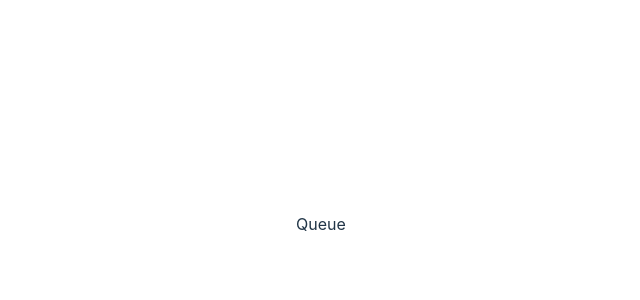
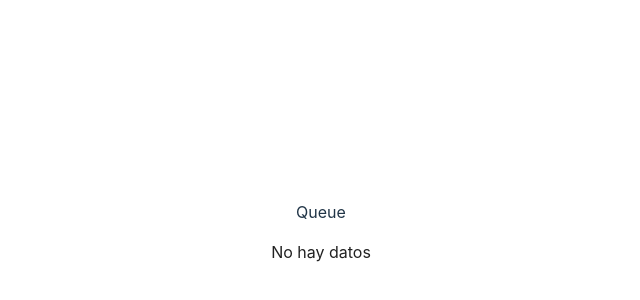
Before and after one commit to juan-acl/queue-stack-simulator, a React (Vite) app: page /queue in a window 1280 px wide. Shown: the part 176-476 px from the top of the page, without its empty margins (319-959 px from the left). Built offline with nearby package versions, Linux system fonts and the light colour scheme.

Commit message:
Class queue

```diff
--- a/farm.config.ts
+++ b/farm.config.ts
@@ -8,6 +8,7 @@ export default defineConfig({
     resolve: {
       alias: {
         components: path.resolve(root, "components"),
+        src: path.resolve(root),
       }
     }
   },
--- a/package.json
+++ b/package.json
@@ -12,6 +12,7 @@
     "@types/node": "^20.14.9",
     "path": "^0.12.7",
     "react": "18",
+    "react-data-table-component": "^7.6.2",
     "react-dom": "18",
     "react-router-dom": "^6.24.1"
   },
--- /dev/null
+++ b/src/columns/index.tsx
@@ -0,0 +1,36 @@
+
+export interface RowData {
+    id: string;
+    name: string;
+    lastname: string;
+    date: string;
+    status: string;
+    actions: any;
+}
+
+export const columns = [
+    {
+        name: 'Id',
+        selector: (row: RowData) => row.id,
+    },
+    {
+        name: 'Nombre',
+        selector: (row: RowData) => row.name,
+    },
+    {
+        name: 'Apellido',
+        selector: (row: RowData) => row.lastname,
+    },
+    {
+        name: 'Fecha',
+        selector: (row: RowData) => row.date,
+    },
+    {
+        name: 'Estado',
+        selector: (row: RowData) => row.status,
+    },
+    {
+        name: 'Acciones',
+        selector: (row: RowData) => row.actions,
+    },
+]
--- a/src/components/HomeSelectOption/homeSelectOption.scss
+++ b/src/components/HomeSelectOption/homeSelectOption.scss
@@ -6,3 +6,7 @@
     margin-top: 20px;
     margin-bottom: 20px;
 }
+
+.option {
+    color: #ccc
+}
--- a/src/components/HomeSelectOption/index.tsx
+++ b/src/components/HomeSelectOption/index.tsx
@@ -1,15 +1,12 @@
 import React from "react";
+import { Link } from "react-router-dom";
 import "./homeSelectOption.scss"
 
 export const HomeSelectOption: React.FC = () => {
     return (
         <div className="container_options">
-            <button className="option">
-                <span>Simulator Queue</span>
-            </button>
-            <button className="option">
-                <span>Simulator Stack</span>
-            </button>
+            <Link className="option" to={"/queue"}> Simulator Queue</Link>
+            <Link className="option" to={"/queue"}> Simulator Stack</Link>
         </div>
     )
 }
--- a/src/components/Queue/index.tsx
+++ b/src/components/Queue/index.tsx
@@ -1,9 +1,33 @@
+import { Table } from "components/table";
 import React from "react";
+import { columns } from "src/columns"
+import { Queue as QueueClass } from "./queueClass";
 
 export const Queue: React.FC = () => {
+
+    const queue = new QueueClass();
+
+    const enqueue = <T,>(data: T) => {
+        queue.enqueue(data)
+    }
+
+    const dequeue = () => {
+        queue.dequeue;
+    }
+
+    const sizeQueue = () => {
+        queue.size
+    }
+
     return (
         <div>
             <p>Queue</p>
+            <Table
+                columns={columns}
+                data={queue.data}
+                dequeue={dequeue}
+                enqueue={enqueue}
+            />
         </div>
     );
 }
--- /dev/null
+++ b/src/components/Queue/queueClass.ts
@@ -0,0 +1,33 @@
+export class Queue<T> {
+    private _data: T[] = [];
+
+    enqueue(data: T) {
+        this._data.unshift(data);
+    }
+
+    dequeue() {
+        if (this._data.length === 0) return null
+        return this._data.shift();
+    }
+
+    peek() {
+        return this._data[0];
+    }
+
+    data() {
+        return this._data;
+    }
+
+    size() {
+        return this._data.length;
+    }
+
+    isEmpty() {
+        return this._data.length === 0;
+    }
+
+    clear() {
+        this._data = [];
+    }
+
+}
--- /dev/null
+++ b/src/components/table/index.tsx
@@ -0,0 +1,19 @@
+import DataTable from "react-data-table-component";
+
+interface TableProps {
+    columns: any;
+    data: any;
+    enqueue: (data: any) => void;
+    dequeue: () => void;
+
+}
+
+export const Table = ({ columns, data, enqueue, dequeue }: TableProps) => {
+    return (
+        <DataTable
+            columns={columns}
+            data={data}
+            noDataComponent={"No hay datos"}
+        />
+    )
+}
--- a/tsconfig.json
+++ b/tsconfig.json
@@ -32,6 +32,9 @@
       "routes/*": [
         "./src/routes/*"
       ],
+      "src/*": [
+        "./src/*"
+      ],
     }
   },
   "include": [
```
Also changed, not shown: src/components/Queue/queueFunction.ts (added, +10 -0 lines), 1 other file (tests, documents, lock files or other folders).
